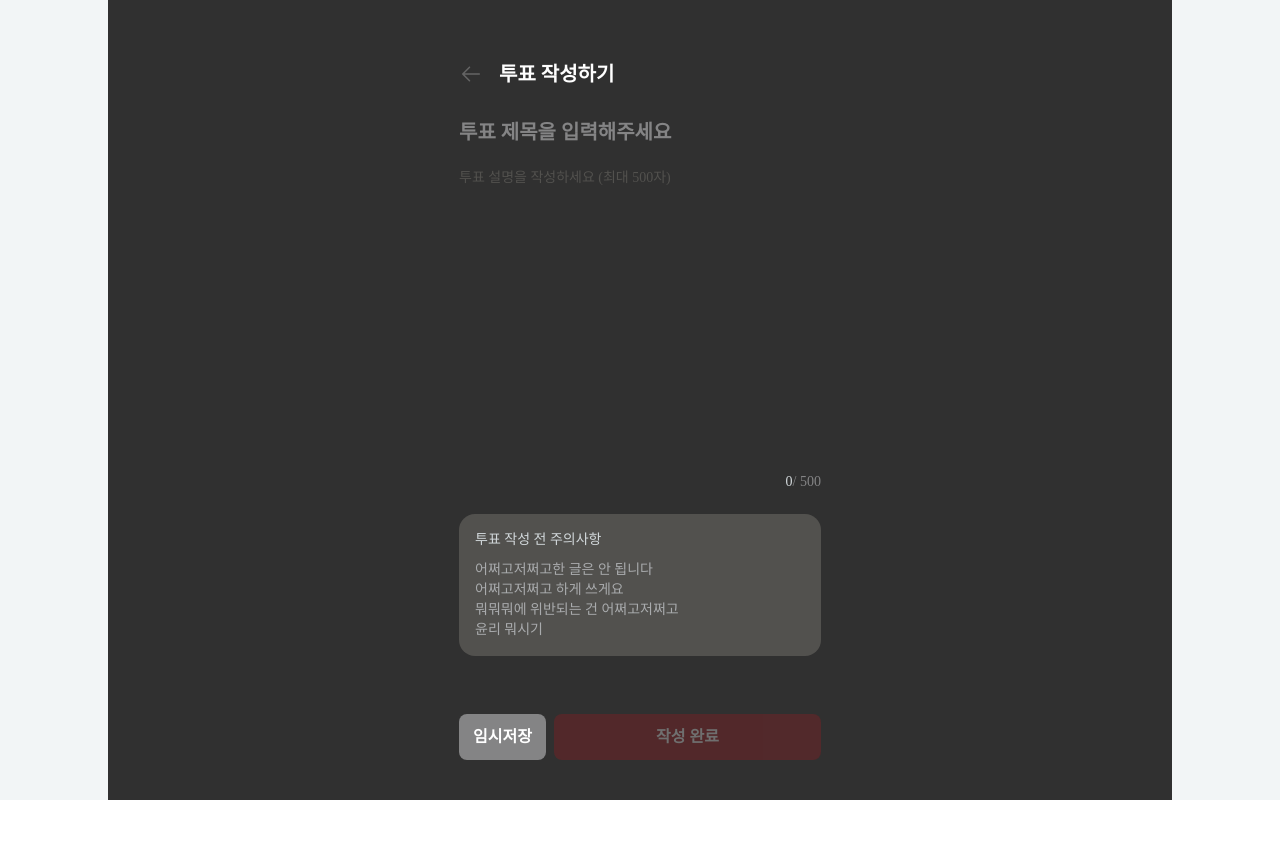
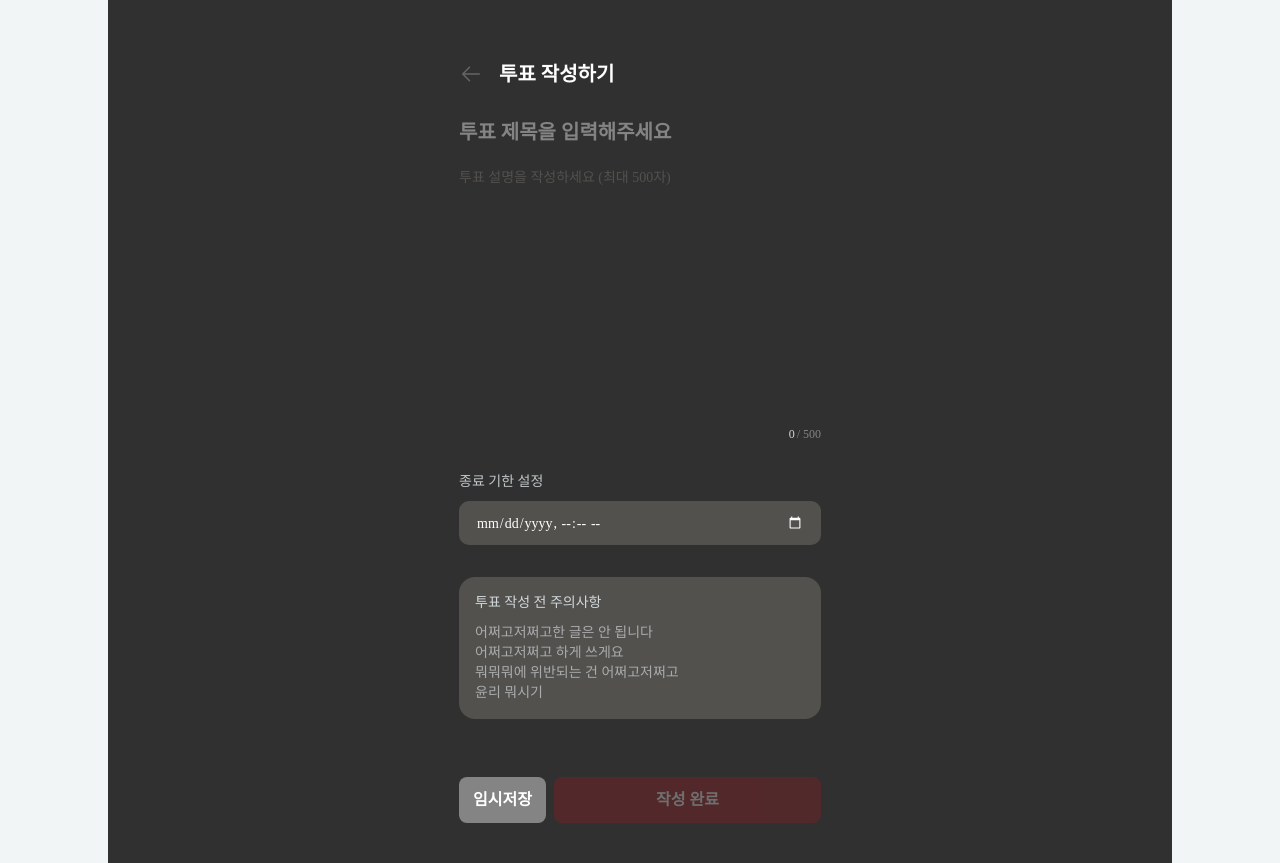
Before and after one commit to kucc/KU_Club_Association_E-Voting_Frontend, a Next.js app: page /dashboard/poll/create in a window 1280 px wide. Before the commit the page ends 800 px from the top, so only its background shows below. Built offline with nearby package versions, Linux system fonts and the light colour scheme.

Commit message:
feat: 투표 종료기한 설정 추가

```diff
--- a/app/(managers)/dashboard/poll/create/page.tsx
+++ b/app/(managers)/dashboard/poll/create/page.tsx
@@ -14,6 +14,7 @@ export default function AdminPollCreatePage() {
 
   const [question, setQuestion] = useState('');
   const [description, setDescription] = useState('');
+  const [endedAt, setEndedAt] = useState('');
 
   const MAX_LENGTH = 500;
 
@@ -42,8 +43,9 @@ export default function AdminPollCreatePage() {
           </Sans.T200>
         </header>
 
-        <div className="scrollbar-hide flex flex-1 flex-col gap-[24px] overflow-y-auto px-[20px] py-[24px]">
-          {/* 상단: 입력 영역 */}
+        {/* --- 스크롤 가능한 메인 영역 --- */}
+        <div className="scrollbar-hide flex flex-1 flex-col gap-[32px] overflow-y-auto px-[20px] py-[24px]">
+          {/* 1. 제목 및 설명 입력 */}
           <div className="flex shrink-0 flex-col gap-[24px]">
             <input
               type="text"
@@ -53,23 +55,20 @@ export default function AdminPollCreatePage() {
               className="w-full border-none bg-transparent text-[20px] leading-[24px] font-bold text-[#FFFFFF] outline-none placeholder:text-[#848485]"
             />
 
+            <div className="flex flex-col gap-2">
               <textarea
                 placeholder="투표 설명을 작성하세요 (최대 500자)"
                 value={description}
                 onChange={(e) =>
                   setDescription(e.target.value.slice(0, MAX_LENGTH))
                 }
-              className="h-[200px] w-full resize-none border-none bg-transparent text-[14px] leading-[20px] font-normal text-[#FFFFFF] outline-none placeholder:text-[#52514E]"
+                className="h-[250px] w-full resize-none border-none bg-transparent text-[14px] leading-[20px] font-normal text-[#FFFFFF] outline-none placeholder:text-[#52514E]"
               />
-          </div>
 
-          {/* 하단: 카운터 + 참고사항 영역 */}
-          <div className="mt-auto flex flex-col gap-[24px] pb-[120px]">
-            {/* 글자 수 카운터 */}
-            <div className="flex h-[17px] w-full items-center justify-end">
+              <div className="flex h-[17px] w-full items-center justify-end gap-[2px]">
                 <span
                   className={cn(
-                  'text-[14px] leading-[17px] font-medium transition-colors',
+                    'text-[12px] leading-[17px] font-medium transition-colors',
                     description.length >= MAX_LENGTH
                       ? 'text-[#A0191E]'
                       : 'text-[#D2D8DB]',
@@ -77,12 +76,31 @@ export default function AdminPollCreatePage() {
                 >
                   {description.length}
                 </span>
-              <span className="text-[14px] leading-[17px] font-medium text-[#848485]">
+                <span className="text-[12px] leading-[17px] font-medium text-[#848485]">
                   / {MAX_LENGTH}
                 </span>
               </div>
+            </div>
+          </div>
 
-            {/* 참고사항 박스 */}
+          {/* 2. 종료 기한 설정  */}
+          <div className="flex shrink-0 flex-col gap-3">
+            <Sans.T140
+              as="p"
+              color="profile-label"
+            >
+              종료 기한 설정
+            </Sans.T140>
+            <input
+              type="datetime-local"
+              value={endedAt}
+              onChange={(e) => setEndedAt(e.target.value)}
+              className="h-11 w-full rounded-[10px] border border-transparent bg-[#52514E] px-4 text-[14px] text-white [color-scheme:dark] transition-all outline-none focus:border-[#A0191E]"
+            />
+          </div>
+
+          {/* 3. 하단 주의사항 */}
+          <div className="flex flex-col gap-[24px] pb-[120px]">
             <div className="box-border flex min-h-[122px] w-full flex-col items-start justify-center gap-[10px] rounded-[16px] bg-[#52514E] p-[16px]">
               <p className="m-0 text-[14px] leading-[20px] font-medium text-[#D2D8DB]">
                 투표 작성 전 주의사항
```
Lines whose indentation alone changed are shown as unchanged.
